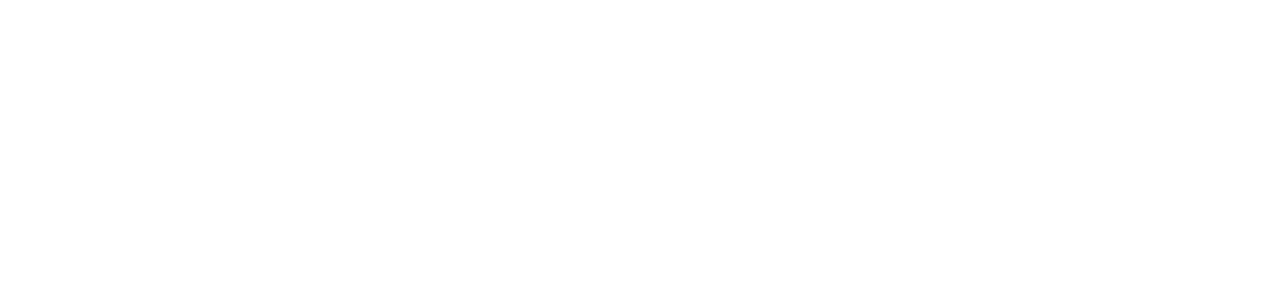
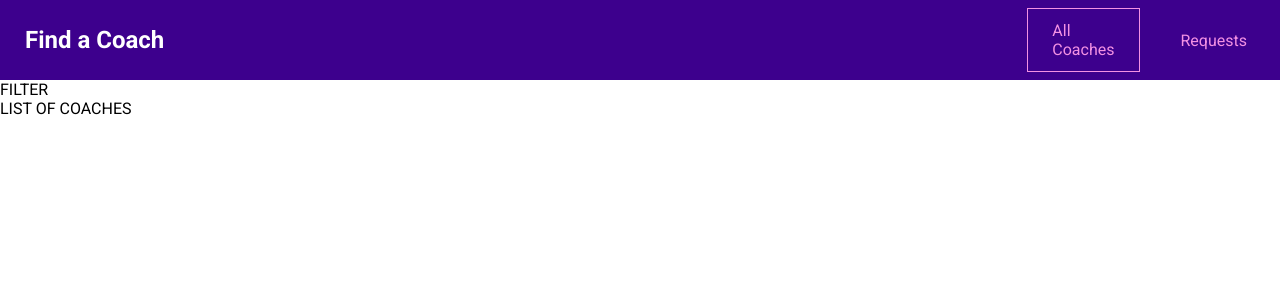
Before and after one commit to Sakeerin/find-coach-web-app, a Vue app: page /coaches in a window 1280 px wide. Shown: the top 300 px of the page. Built offline with nearby package versions, Linux system fonts and the light colour scheme.

Commit message:
add route page component and main layout styling

```diff
--- /dev/null
+++ b/src/App.vue
@@ -0,0 +1,30 @@
+<template>
+    <the-header></the-header>
+    <router-view></router-view>
+</template>
+
+<script>
+import TheHeader from './components/layout/TheHeader.vue';
+
+export default {
+    components: {
+        TheHeader,
+    }
+}
+</script>
+
+<style>
+@import url("https://fonts.googleapis.com/css2?family=Roboto:wght@400;700&display=swap");
+
+* {
+  box-sizing: border-box;
+}
+
+html {
+  font-family: "Roboto", sans-serif;
+}
+
+body {
+  margin: 0;
+}
+</style>
--- /dev/null
+++ b/src/components/layout/TheHeader.vue
@@ -0,0 +1,72 @@
+<template>
+    <header>
+        <nav>
+            <h1><router-link to="/">Find a Coach</router-link></h1>
+        </nav>
+        <ul>
+            <li><router-link to="/coaches">All Coaches</router-link></li>
+            <li><router-link to="/requests">Requests</router-link></li>
+        </ul>
+    </header>
+</template>
+
+<style scoped>
+header {
+  width: 100%;
+  height: 5rem;
+  background-color: #3d008d;
+  display: flex;
+  justify-content: center;
+  align-items: center;
+}
+
+header a {
+  text-decoration: none;
+  color: #f391e3;
+  display: inline-block;
+  padding: 0.75rem 1.5rem;
+  border: 1px solid transparent;
+}
+
+a:active,
+a:hover,
+a.router-link-active {
+  border: 1px solid #f391e3;
+}
+
+h1 {
+  margin: 0;
+}
+
+h1 a {
+  color: white;
+  margin: 0;
+}
+
+h1 a:hover,
+h1 a:active,
+h1 a.router-link-active {
+  border-color: transparent;
+}
+
+header nav {
+  width: 90%;
+  margin: auto;
+  display: flex;
+  justify-content: space-between;
+  align-items: center;
+}
+
+header ul {
+  list-style: none;
+  margin: 0;
+  padding: 0;
+  display: flex;
+  justify-content: center;
+  align-items: center;
+}
+
+li {
+  margin: 0 0.5rem;
+}
+</style>
--- /dev/null
+++ b/src/pages/NotFound.vue
@@ -0,0 +1,3 @@
+<template>
+    <div></div>
+</template>
--- /dev/null
+++ b/src/pages/coaches/CoachesDetail.vue
@@ -0,0 +1,3 @@
+<template>
+    <div></div>
+</template>
--- /dev/null
+++ b/src/pages/coaches/CoachesList.vue
@@ -0,0 +1,8 @@
+<template>
+    <section>
+        FILTER
+    </section>
+    <section>
+        LIST OF COACHES
+    </section>
+</template>
--- /dev/null
+++ b/src/pages/coaches/CoachesRegistration.vue
@@ -0,0 +1,3 @@
+<template>
+    <div></div>
+</template>
--- /dev/null
+++ b/src/pages/requests/ContactCoach.vue
@@ -0,0 +1,3 @@
+<template>
+    <div></div>
+</template>
--- /dev/null
+++ b/src/pages/requests/RequestsReceived.vue
@@ -0,0 +1,3 @@
+<template>
+    <div></div>
+</template>
```
Also changed, not shown: src/main.js (+7 -1 lines), src/router.js (+13 -6 lines).
